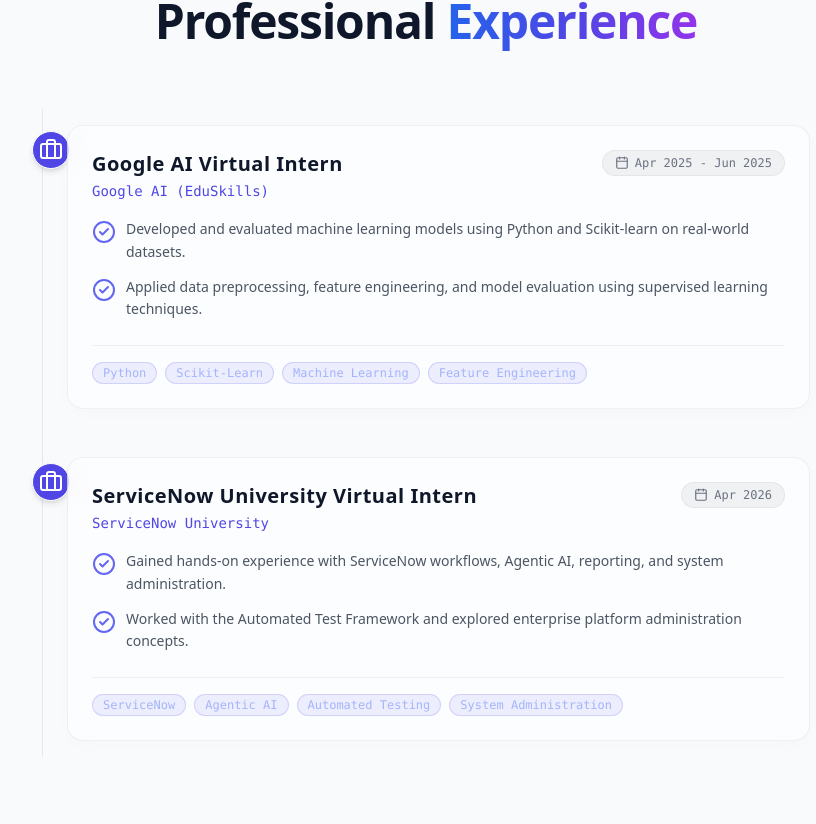
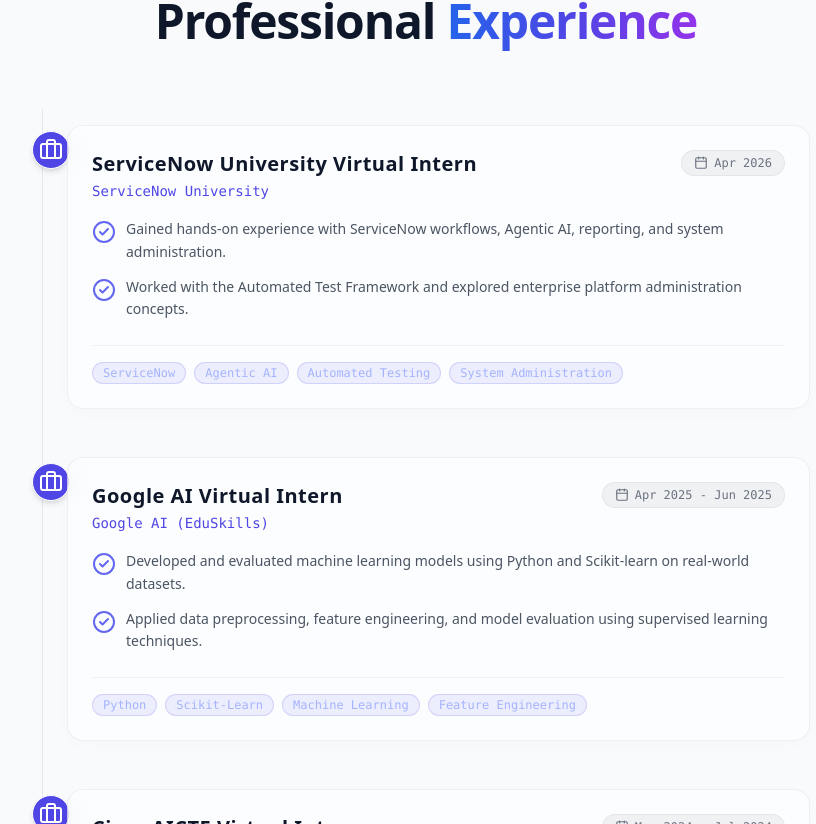
Before and after one commit to Anusha-2005/Portfolio, a Next.js app: page / in a window 1280 px wide. Shown: the part 3996-4820 px from the top of the page, without its empty margins (214-1030 px from the left). Built offline with nearby package versions, Linux system fonts and the light colour scheme.

Commit message:
feat: add Cisco AICTE Virtual Internship in Networking & Cybersecurity

```diff
--- a/src/components/Experience.tsx
+++ b/src/components/Experience.tsx
@@ -13,6 +13,16 @@
 
 const experiences: TimelineItem[] = [
   {
+    role: "ServiceNow University Virtual Intern",
+    company: "ServiceNow University",
+    duration: "Apr 2026",
+    description: [
+      "Gained hands-on experience with ServiceNow workflows, Agentic AI, reporting, and system administration.",
+      "Worked with the Automated Test Framework and explored enterprise platform administration concepts.",
+    ],
+    skillsLearned: ["ServiceNow", "Agentic AI", "Automated Testing", "System Administration"],
+  },
+  {
     role: "Google AI Virtual Intern",
     company: "Google AI (EduSkills)",
     duration: "Apr 2025 - Jun 2025",
@@ -23,14 +33,14 @@
     skillsLearned: ["Python", "Scikit-Learn", "Machine Learning", "Feature Engineering"],
   },
   {
-    role: "ServiceNow University Virtual Intern",
-    company: "ServiceNow University",
-    duration: "Apr 2026",
+    role: "Cisco AICTE Virtual Intern",
+    company: "Cisco (AICTE)",
+    duration: "May 2024 - Jul 2024",
     description: [
-      "Gained hands-on experience with ServiceNow workflows, Agentic AI, reporting, and system administration.",
-      "Worked with the Automated Test Framework and explored enterprise platform administration concepts.",
+      "Completed comprehensive training in networking fundamentals, cybersecurity architectures, and key protocols.",
+      "Designed and simulated network topologies, subnets, and custom security rules using Cisco Packet Tracer.",
     ],
-    skillsLearned: ["ServiceNow", "Agentic AI", "Automated Testing", "System Administration"],
+    skillsLearned: ["Networking", "Cybersecurity", "Cisco Packet Tracer"],
   },
 ];
 
```
